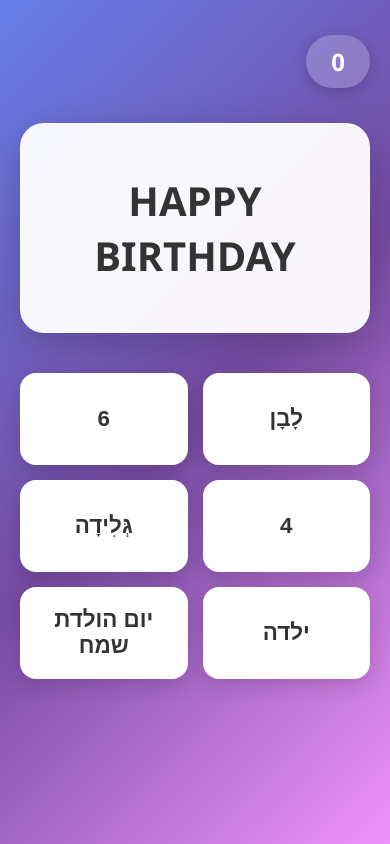
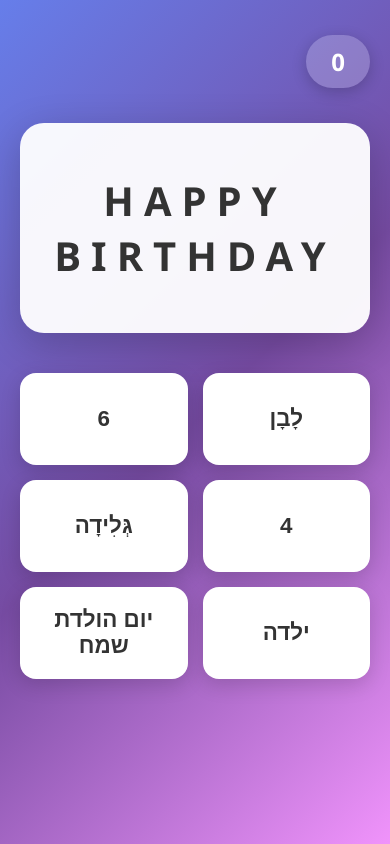
Before and after one commit to yairopro/english-game-kids, a plain HTML site: page index.html in a window 390 px wide. Drawn offline with Linux system fonts and the light colour scheme.

Commit message:
improvement

```diff
--- a/index.html
+++ b/index.html
@@ -57,6 +57,7 @@
 			font-size: 3.5rem;
 			color: #333;
 			font-weight: 700;
+			letter-spacing: 0.35em;
 		}
 
 		/* Choice Area - 2x3 Grid */
@@ -183,6 +184,7 @@
 		@media (max-width: 500px) {
 			.main-area h2 {
 				font-size: 2.5rem;
+				letter-spacing: 0.25em;
 			}
 
 			.choice-btn {
```
